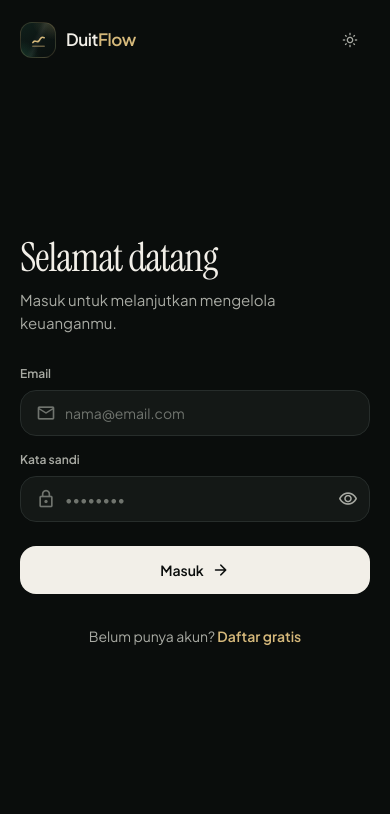
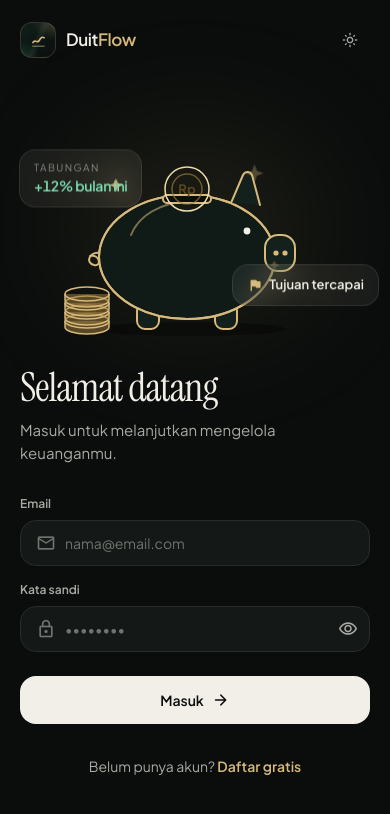
Before and after one commit to Fadilraflians/Apps-Duitflow, a React (Vite) app: page /login in a window 390 px wide. Shown: the top 814 px of the page. Built offline with nearby package versions, Linux system fonts and the light colour scheme.

Commit message:
ui: show savings illustration on mobile auth screens

```diff
--- a/src/components/AuthLayout.jsx
+++ b/src/components/AuthLayout.jsx
@@ -30,7 +30,7 @@ export function IconField({ icon, ...props }) {
 /** Gold line-art piggy bank with a coin dropping in — decorative only. */
 function PiggyIllustration() {
   return (
-    <div className="relative aspect-[4/3] h-full max-h-[320px] w-auto max-w-full" aria-hidden="true">
+    <div className="relative mx-auto aspect-[4/3] w-full max-w-[320px]" aria-hidden="true">
       {/* soft glow behind */}
       <div className="absolute inset-[12%] rounded-full bg-[#D6B97B]/10 blur-3xl" />
 
@@ -147,6 +147,9 @@ export default function AuthLayout({ title, subtitle, children, footer }) {
           <ThemeButton />
         </div>
         <main className="mx-auto flex w-full max-w-sm flex-1 flex-col justify-center py-10 animate-fade-up">
+          <div className="mb-5 w-full lg:hidden">
+            <PiggyIllustration />
+          </div>
           <h1 className="font-display text-[40px] leading-none tracking-tight text-ink">{title}</h1>
           <p className="mt-3 text-[15px] text-ink-2">{subtitle}</p>
           <div className="mt-8">{children}</div>
```
